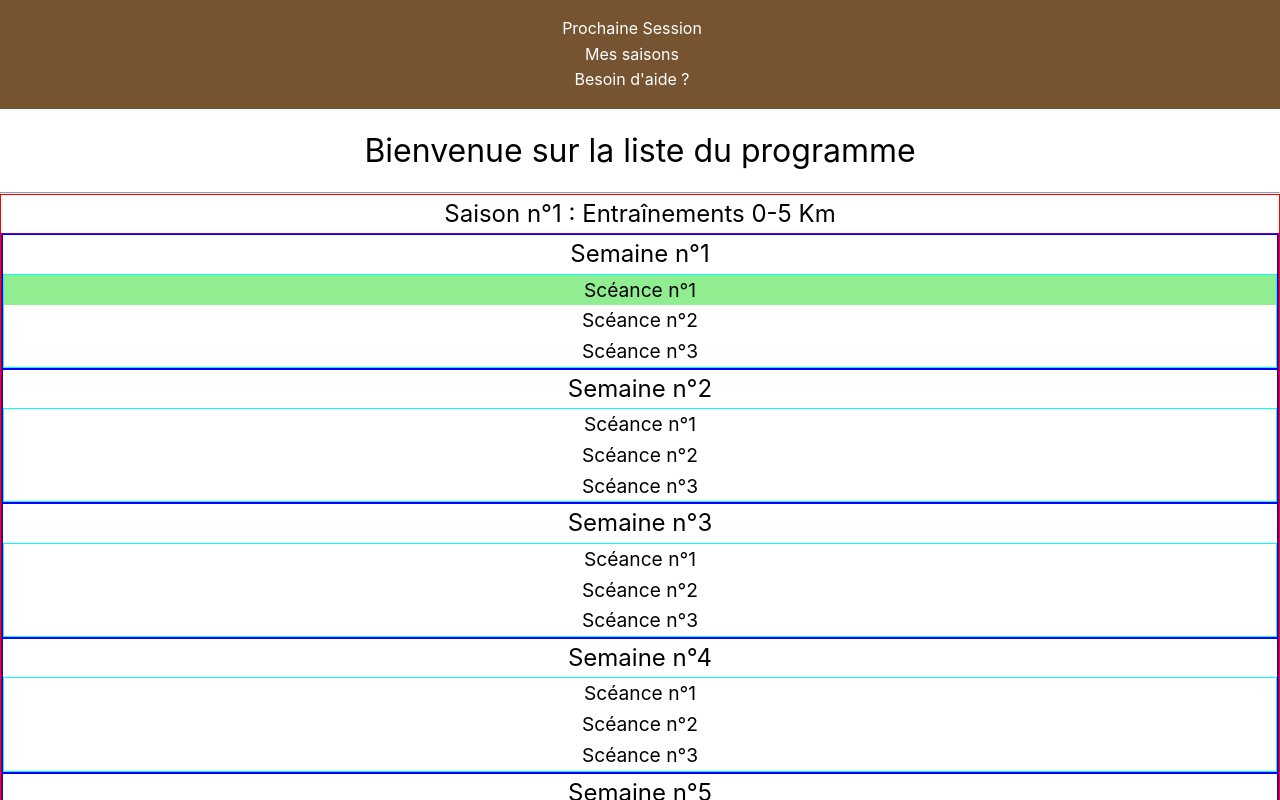
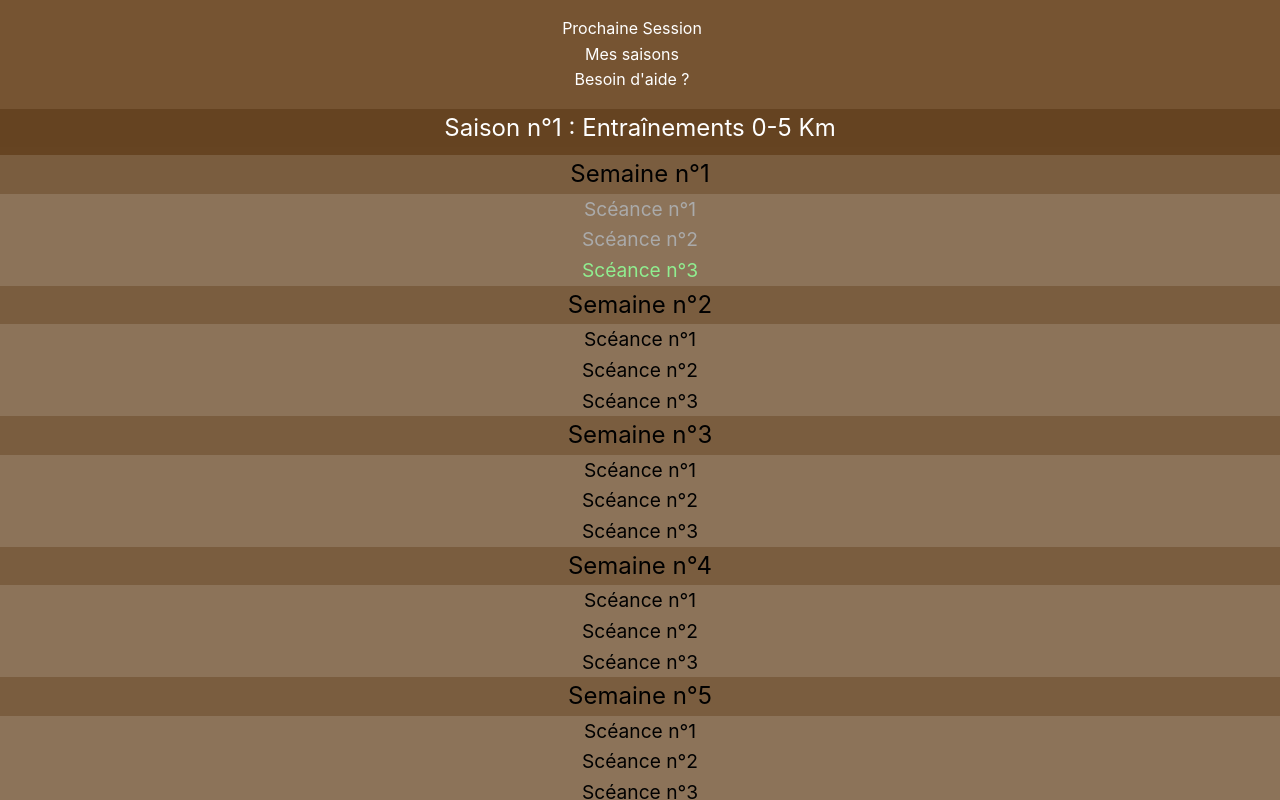
Before and after one commit to GiThibs/ExIntegre2App, a Vue app: page / in a window 1280 px wide. Shown: the top 800 px of the page. Built offline with nearby package versions, Linux system fonts and the light colour scheme.

Commit message:
edit classpb solved

```diff
--- a/src/components/ADay.vue
+++ b/src/components/ADay.vue
@@ -1,31 +1,30 @@
 <template>
-  <li class="listjours-el">
+  <li class="listjours-el " ref="listItemRef">
     <router-link :to="{path: '/' + orderS + '/' + orderW + '/' + orderD}">{{ props.sceance.label }} n°{{ sceance.order }}</router-link>
   </li>
 </template>
 
 <script setup>
 import { onMounted } from 'vue';
-import { RouterLink } from 'vue-router'
 import { usePlanningStore } from '@/stores/planning'
 import { ref, computed } from 'vue'
 
 const props = defineProps({
-  sceance : {
-    type : Object,
-    default : null
+  sceance: {
+    type: Object,
+    default: null
   },
-  orderD : {
-    type : Number,
-    default : null
+  orderD: {
+    type: Number,
+    default: null
   },
-  orderW : {
-    type : Number,
-    default : null
+  orderW: {
+    type: Number,
+    default: null
   },
-  orderS : {
-    type : Number,
-    default : null
+  orderS: {
+    type: Number,
+    default: null
   }
 })
 
@@ -36,34 +35,37 @@ let nextSaison = null
 let nextWeek = null
 let nextDay = null
 const nextSess = ref({})
+const listItemRef = ref(null)
 
+const nextOne = computed(() => {
+  return (
+    nextSess.value.nextS === props.orderS &&
+    nextSess.value.nextW === props.orderW &&
+    nextSess.value.nextD === props.orderD
+  )
+})
 
-const nextOne = computed(() =>{
-  return (nextSess.value.nextS === props.orderS && nextSess.value.nextW === props.orderW && nextSess.value.nextD === props.orderD)
-})
 const findNextSess = () => {
   nextSaison = saisons.find((el) => el.done == false)
   nextWeek = nextSaison.semaines.find((el) => el.done == false)
   nextDay = nextWeek.sceances.find((el) => el.done == false)
-  nextSess.value = {nextS : nextSaison.order, nextW : nextWeek.order, nextD : nextDay.order}
+  nextSess.value = { nextS: nextSaison.order, nextW: nextWeek.order, nextD: nextDay.order }
   console.log(nextSess.value)
   console.log(props.orderS + "-" + props.orderW + "-" + props.orderD)
 }
+
 onMounted(() => {
-  const day = document.querySelector('.listjours-el')
-findNextSess()
+  findNextSess()
 
-if(props.sceance.done == true) {
-  day.classList.add('done')
-}
+  if (props.sceance.done) {
+    listItemRef.value.classList.add('done');
+  }
 
-console.log(nextOne.value)
-if(nextOne) {
-  day.classList.add('nextone')
-}
-
+  console.log(nextOne.value);
+  if (nextOne.value) {
+    listItemRef.value.classList.add('nextone');
+  }
 })
-
 </script>
 
 <style scoped>
@@ -75,15 +77,10 @@ if(nextOne) {
   text-decoration: none;
   color: black;
 }
-.done {
-  background-color: rgb(170, 170, 170);
-  color: black;
+.done a {
+  color: rgb(170, 170, 170);
 }
-.done a {
-  color: black;
-  text-decoration: none;
-}
-.nextone {
-  background-color: lightgreen;
+.nextone a {
+  color: lightgreen;
 }
 </style>
--- a/src/components/ASeason.vue
+++ b/src/components/ASeason.vue
@@ -35,9 +35,13 @@ const reset = (key) => {
 
 <style scoped>
 .saison {
-  border: 1px solid red;
+  background-color: #654321;
+}
+.saison h1 {
+  color: white;
 }
 .listsemaines {
-  border: 1px solid purple;
+  background-color: #ffffff01;
+  padding-block: .5rem;
 }
 </style>
--- a/src/components/AWeek.vue
+++ b/src/components/AWeek.vue
@@ -39,9 +39,9 @@ li {
   list-style: none;
 }
 .listsemaines-el {
-  border: 1px solid blue;
+  background-color: #ffffff22;
 }
 .listjours {
-  border: 1px solid aqua;
+  background-color: #ffffff22;
 }
 </style>
--- a/src/views/SaisonsView.vue
+++ b/src/views/SaisonsView.vue
@@ -1,8 +1,4 @@
 <template>
-  <div class="title">
-    <h1>Bienvenue sur la liste du programme</h1>
-  </div>
-  <hr>
   <section class="monplanning">
     <ASeason v-for="(saison, key) in saisons" :key="key" :saison="saison" :orderS="saison.order"></ASeason>
   </section>
@@ -22,10 +18,6 @@ const saisons = planningStore.planning
 
 
 <style scoped>
-.title {
-  padding: 1rem;
-  text-align: center;
-}
 .monplanning {
   text-align: center;
 }
```
